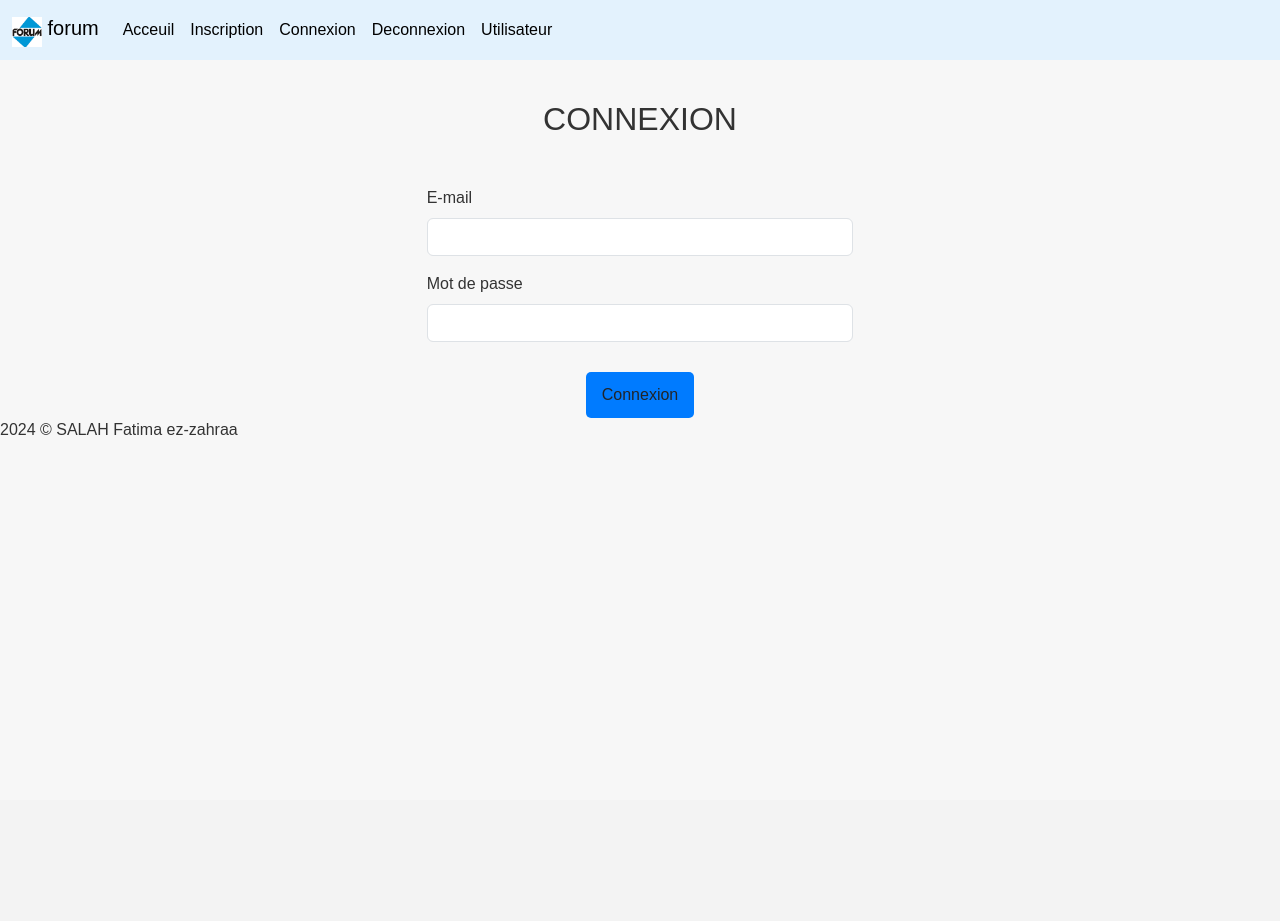
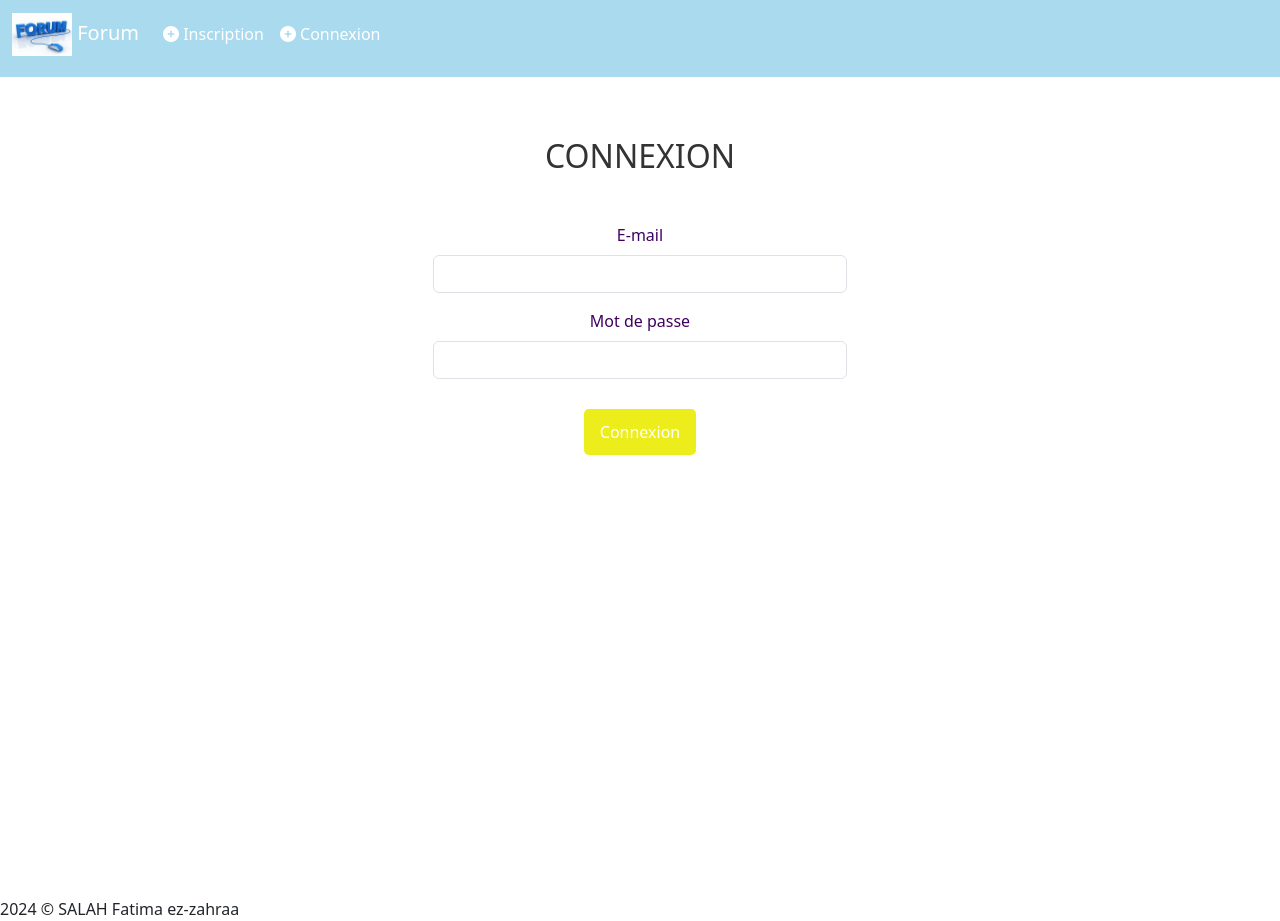
Before and after one commit to fatisajid/forum, a PHP site: page /app/Views/security/connection.view.php in a window 1280 px wide. Before the commit the page ends 435 px from the top, so only its background shows below. Run offline with PHP 8.4, Linux system fonts and the light colour scheme; some libraries are stand-ins or nearby versions.

Commit message:
adminUser

```diff
--- a/app/Controllers/UsersController.php
+++ b/app/Controllers/UsersController.php
@@ -15,5 +15,6 @@ if($_SESSION['user']['role'] != "Admin"){
     $admins = getUsersRole(2);
     $users = getUsersRole(1);
 
+
     require_once (__DIR__ . '/../Views/users.view.php');
 }
--- a/app/Views/partials/head.php
+++ b/app/Views/partials/head.php
@@ -3,39 +3,45 @@
 <head>
     <meta charset="UTF-8">
     <meta name="viewport" content="width=device-width, initial-scale=1.0">
-    <title>FORUM</title>
+    <title>Forum</title>
+    <script src="https://kit.fontawesome.com/f5a1d28d53.js" crossorigin="anonymous"></script>
     <link rel="stylesheet" href="https://cdn.jsdelivr.net/npm/bootstrap@5.3.2/dist/css/bootstrap.min.css" integrity="sha384-T3c6CoIi6uLrA9TneNEoa7RxnatzjcDSCmG1MXxSR1GAsXEV/Dwwykc2MPK8M2HN" crossorigin="anonymous">
-    <script src="https://cdn.jsdelivr.net/npm/bootstrap@5.3.3/dist/js/bootstrap.bundle.min.js" integrity="sha384-YvpcrYf0tY3lHB60NNkmXc5s9fDVZLESaAA55NDzOxhy9GkcIdslK1eN7N6jIeHz" crossorigin="anonymous"></script>
     <link rel="stylesheet" href="/public/css/style.css">
 </head>
 <body>
-<nav class="navbar navbar-expand-lg  text-white mb-3" style="background-color: #e3f2fd">
+<nav class="navbar navbar-expand-lg navbar-light text-white pb-3">
     <div class="container-fluid">
-  <a class="navbar-brand" href="">
-      <img src="/public/img/logo.png" alt="Logo " width="30" height="30" class="d-inline-block align-text-top">
-      forum
+        <a class="navbar-brand mt-2 mt-lg-0 text-white" href="/">
+            <img src="/public/img/logo.png" alt="Logo" class="imgLogo">
+            Forum
         </a>
-
-    <div class="collapse navbar-collapse" id="navbarNav">
-      <ul class="navbar-nav">
+        <ul class="navbar-nav me-auto mb-2 mb-lg-0 text-white">
+            <?php
+            if(isset($_SESSION['user'])){
+                ?>
                 <li class="nav-item">
-          <a class="nav-link active" href="/">Acceuil</a>
+                    <a class="nav-link text-white" href="/logout"><i class="fa-solid fa-circle-plus"></i> Deconnexion</a>
+                </li>
+                <?php
+                if($_SESSION['user']['role']== "Admin"){
+                    ?>
+                    <li class="nav-item">
+                        <a class="nav-link text-white" href="/users"><i class="fa-solid fa-circle-plus"></i> Utilisateurs</a>
+                    </li>
+                    <?php
+                }
+            } else {
+            ?>
+                <li class="nav-item">
+                    <a class="nav-link text-white" href="/register"><i class="fa-solid fa-circle-plus"></i> Inscription</a>
                 </li>
                 <li class="nav-item">
-          <a class="nav-link active" href="/register">Inscription</a>
+                    <a class="nav-link text-white" href="/connection"><i class="fa-solid fa-circle-plus"></i> Connexion</a>
                 </li>
-        <li class="nav-item">
-          <a class="nav-link active" href="/connection">Connexion</a>
-        </li>
-        <li class="nav-item">
-          <a class="nav-link active" href="/logout">Deconnexion</a>
-        </li>
-
-        <li class="nav-item">
-          <a class="nav-link active" href="/users">Utilisateur</a>
-        </li>
+            <?php
+            }
+            ?>
         </ul>
-    </div>
     </div>
 </nav>
 <div class="myBody">
--- a/app/Views/users.view.php
+++ b/app/Views/users.view.php
@@ -24,6 +24,9 @@
 ?>
 
 
+
+
+
 <?php
     include_once(__DIR__ . "/partials/footer.php");
 ?>
--- a/public/css/style.css
+++ b/public/css/style.css
@@ -4,17 +4,11 @@
     box-sizing: border-box;
 }
 
-body {
-    font-family: 'Arial', sans-serif;
-    background-color: #f7f7f7;
-    color: #333;
-}
+
 .btn {
     background-color: #007bff;
     padding: 10px 15px;
-    /* border: none; */
     border-radius: 5px;
-    /* cursor: pointer; */
     margin-bottom: 30px;
     margin-top: 30px !important;
     text-align: center;
@@ -49,3 +43,22 @@ h1{
     height: 200px;
 
 }
+
+.myBody{
+    min-height: 820px;
+    background-size: cover;
+    background-attachment: fixed;
+    color: #3f0060;
+    text-align: center;
+    padding: 20px;
+}
+.imgLogo{
+    width: 60px;
+}
+nav, .myFooter{
+    background-color: rgba(134, 203, 230, 0.7);
+}
+.colorPurpel{
+    background-color: #eded1c;
+    color: white;
+}
```
Also changed, not shown: public/img/logo.png. Lines whose indentation alone changed are shown as unchanged.
